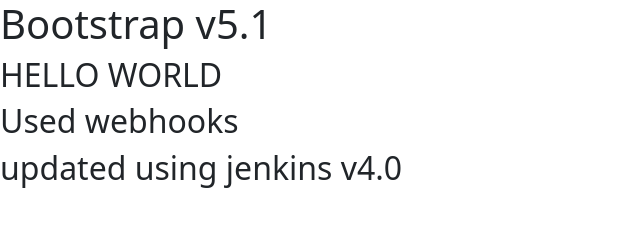
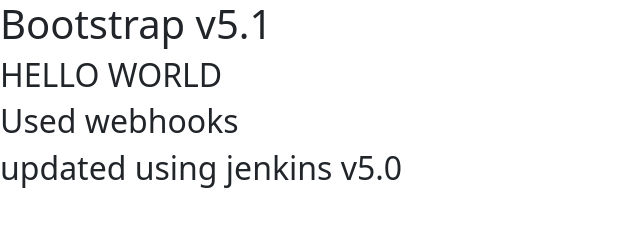
Before and after one commit to yashraj-unthinkable/demo_jenkins, a plain HTML site: page index.html in a window 1280 px wide. Shown: the full height of the page, 0-640 px from the left. Drawn offline with nearby package versions, Linux system fonts and the light colour scheme.

Commit message:
updated index.html

```diff
--- a/index.html
+++ b/index.html
@@ -14,7 +14,7 @@
     <h1>Bootstrap v5.1</h1>
     <h2>HELLO WORLD</h2>
     <h2>Used webhooks</h2>
-    <h2>updated using jenkins v4.0</h2>
+    <h2>updated using jenkins v5.0</h2>
 
     <!-- Optional JavaScript; choose one of the two! -->
 
```
